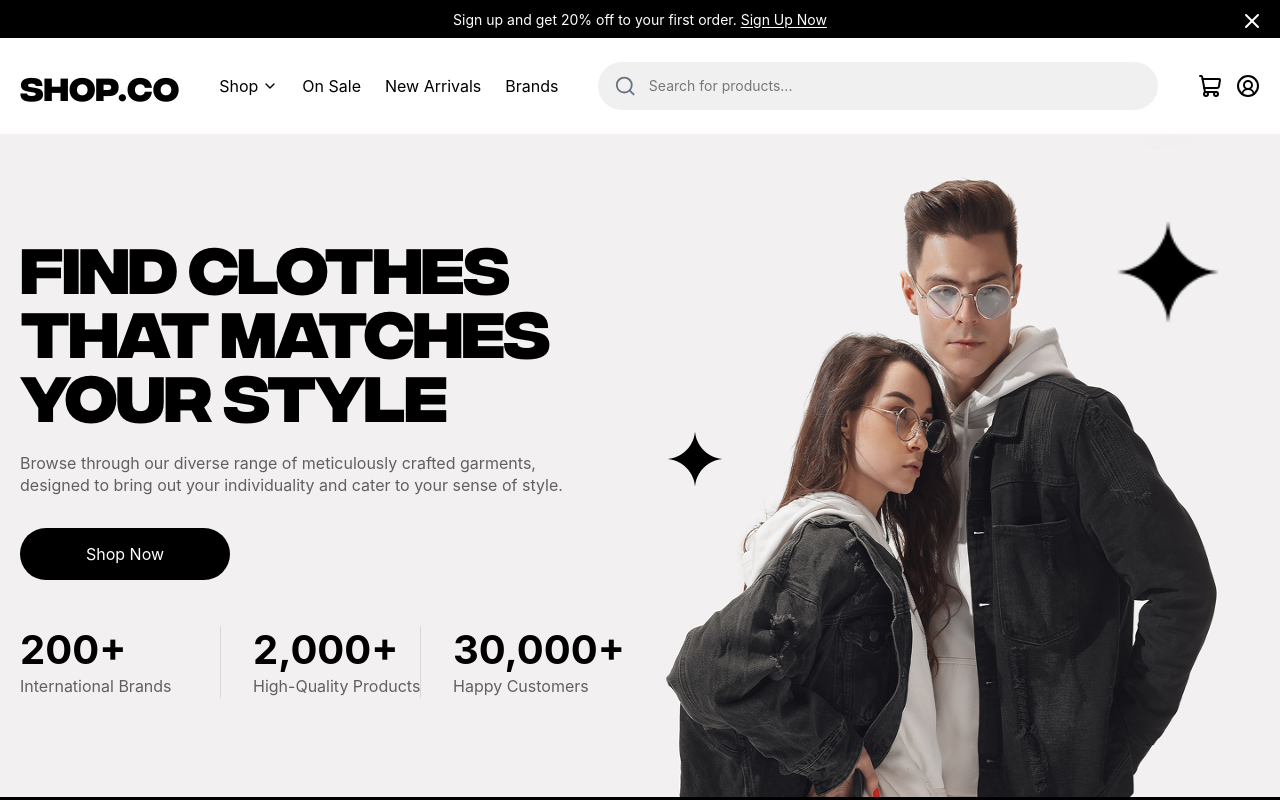
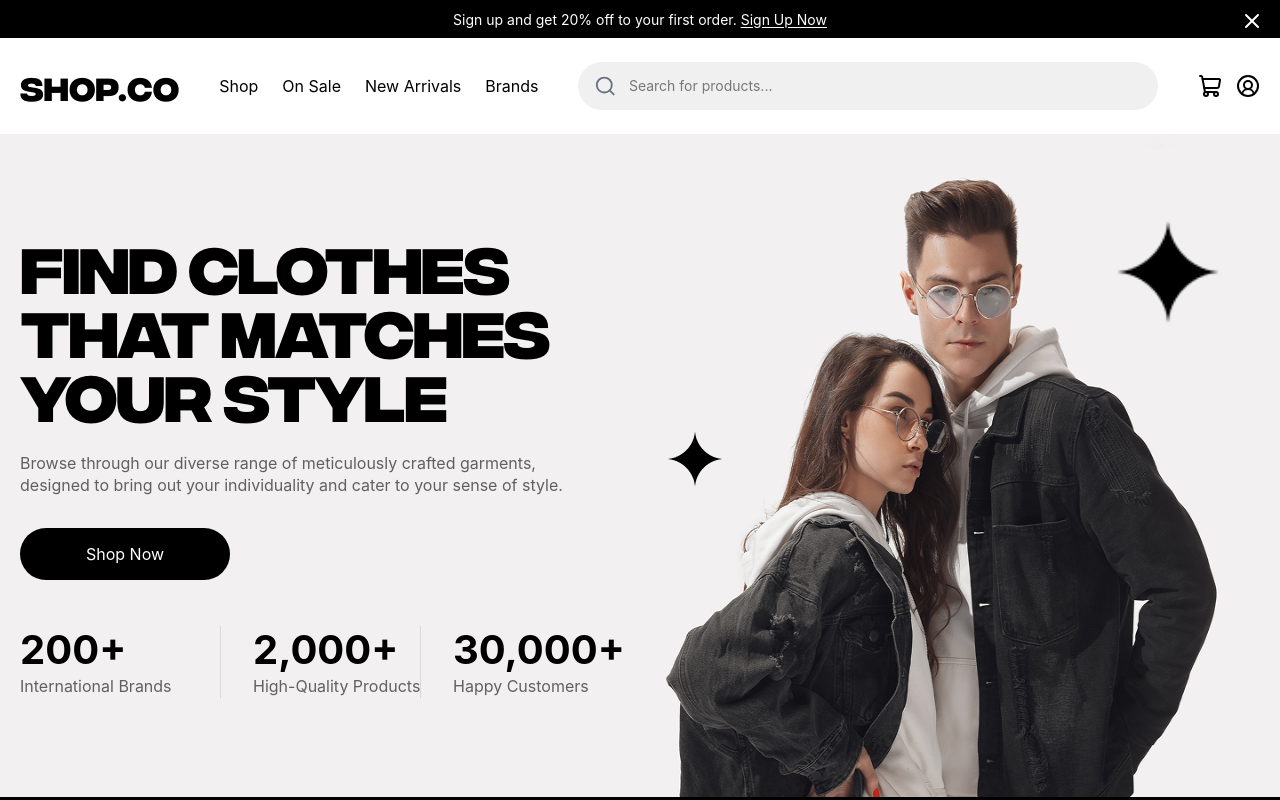
Before and after one commit to mzenhal/Shop.Co, a website built with Vite: page index.html in a window 1280 px wide. Shown: the top 800 px of the page. Built offline with nearby package versions, Linux system fonts and the light colour scheme.

Commit message:
Final Commit

```diff
--- a/index.html
+++ b/index.html
@@ -45,9 +45,9 @@
             >
           </section>
           <div class="hidden items-center gap-6 lg:flex">
-            <p class="flex items-center gap-1 whitespace-nowrap">
-              Shop <i data-lucide="chevron-down" class="h-4 w-4"></i>
-            </p>
+           <a href="#"> <p class="flex items-center gap-1 whitespace-nowrap">
+              Shop
+            </p></a>
             <p class="whitespace-nowrap">On Sale</p>
             <p class="whitespace-nowrap">New Arrivals</p>
             <p>Brands</p>
```
